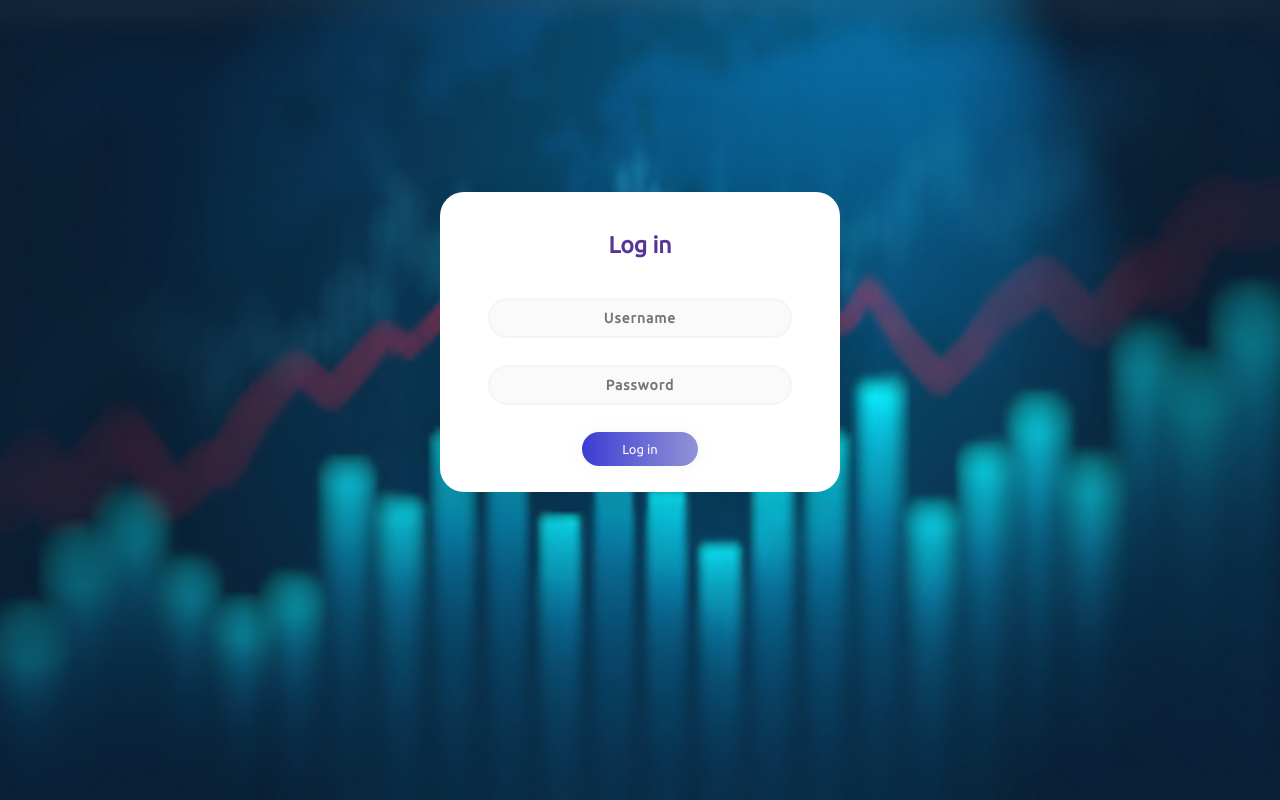
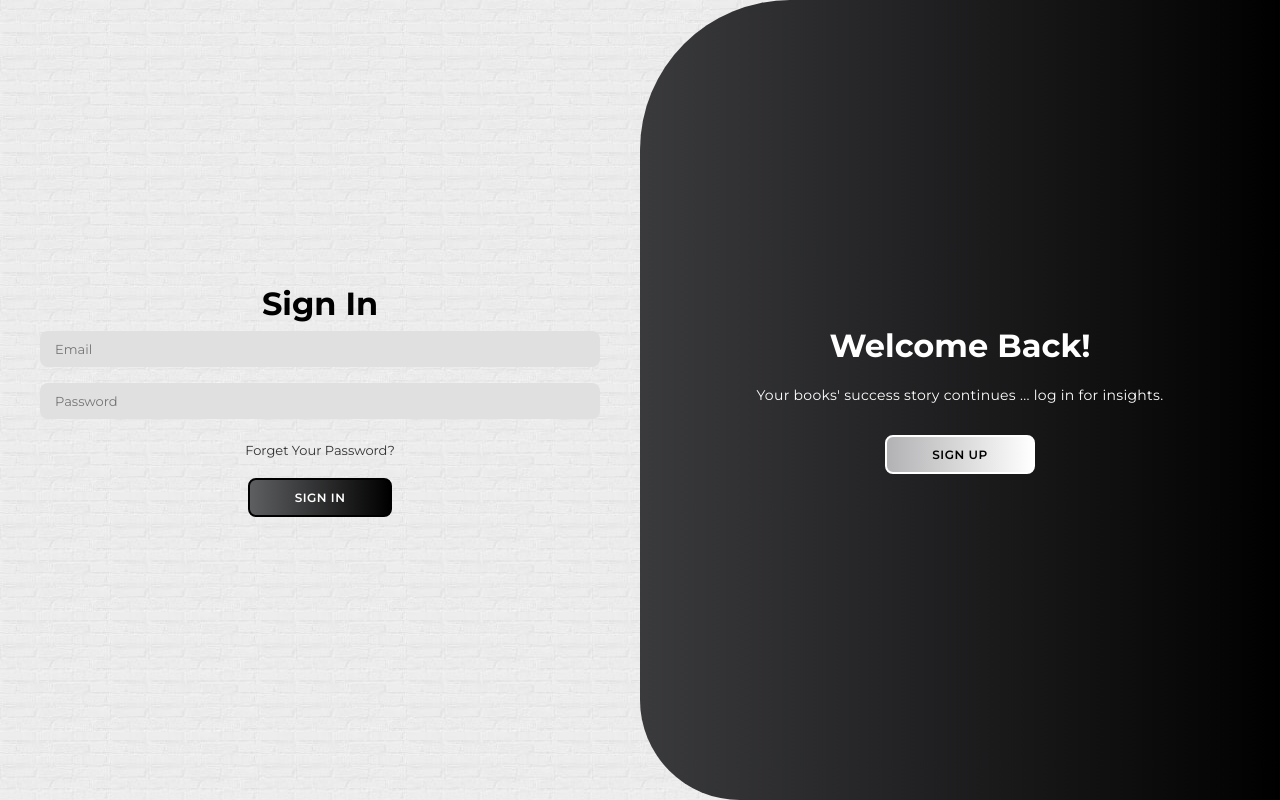
Before and after one commit to AnujMR/BookBuzz, a Flask app: page / in a window 1280 px wide. Run offline with Flask 3, Linux system fonts and the light colour scheme; some libraries are stand-ins or nearby versions.

Commit message:
Signup Page created

```diff
--- a/app.py
+++ b/app.py
@@ -1,4 +1,5 @@
-from flask import Flask, render_template, request
+from flask import Flask, render_template, redirect, request, session
+from flask_session import Session
 import os
 import openai
 openai.organization = "org-pTFO2JxZoSba7tx1UEqvixSo"
@@ -6,18 +7,67 @@ openai.api_key = "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"
 openai.Model.list()
 from analysis import saveChart, loadDataset
 from qualityChecker import checkQuality
-from firebase_config import getUserById, getUserByPass
+from firebase_config import getUserById, getUserByPass, registerUser
 from salesPrediction import predictSales
 import json
 
 app = Flask(__name__)
+app.config["SESSION_PERMANENT"] = False
+app.config["SESSION_TYPE"] = "filesystem"
 admin = None
+Session(app)
+
+def clearSessionData():
+    try:
+        session["id"] = None
+        session["username"] = None
+        session["password"] = None
+        session["email"] = None
+        session["databaseType"] = None
+        session["path"] = None
+
+    except Exception as e:
+        print("Exception occured while clearing session data: ", e)
+
+def setSessionData(user):
+    try:
+        session["id"] = user["id"]
+        session["username"] = user["username"]
+        session["password"] = user["password"]
+        session["email"] = user["email"]
+
+        if user["databaseType"]:
+            session["databaseType"] = user["databaseType"]
+
+        if user["path"]:
+            session["path"] = user["path"]
+
+    except Exception as e:
+        print("Exception occured while setting session data: ", e)
+
+def getSessionData():
+    try:
+        global admin
+        admin = {
+                "id" : session.get("id"),
+                "username" : session.get("username"),
+                "password" : session.get("password"),
+                "email" : session.get("email"),
+                "databaseType" : session.get("databaseType"),
+                "path" : session.get("path")
+            }
+        return True
+    except Exception as e:
+        print("Exception occured while getting session data : ", e)
+        return False
+
 
 @app.route('/', methods=['GET', 'POST'])
 def loginPage():
+    global admin
     if request.method == 'POST':
-        global admin
         admin = getUserByPass(request.form['username'], request.form['password'])
+        setSessionData(admin)
         print(admin)
         # print(request.form)
         if admin != None:
@@ -26,7 +76,41 @@ def loginPage():
             print("Invalid Credentials!")
             return json.dumps({"status" : False})
     else:
-        return render_template('loginPage.html')
+        if session.get("username") == None:
+            return render_template('signupPage.html')
+        else:
+            res = getSessionData()
+            if res:
+                return render_template('dashboard.ejs', user = admin)
+            else:
+                return render_template('signupPage.html')
+
+
+@app.route('/logout', methods=['GET', 'POST'])
+def logout():
+    clearSessionData()
+    return {"status" : True}
+
+
+@app.route('/signup', methods=['GET', 'POST'])
+def signup():
+    global admin
+    if request.method == 'POST':
+        body = {
+            "username" : request.form['username'],
+            "password" : request.form['password'],
+            "email" : request.form['email'],
+            "databaseType" : None,
+            "path" : None,
+        }
+        res = registerUser(body)
+        if(res["status"]):
+            admin = res["user"]
+            setSessionData(admin)
+            print(admin)
+            return {"status" : True}
+        else:
+            return {"status" : False}
 
 # @app.route('/getAdminDetails', methods=['GET', 'POST'])
 # def getAdminDetails():
@@ -38,7 +122,17 @@ def loginPage():
 
 @app.route('/dashboard', methods=['GET', 'POST'])
 def dashboardPage():
-    return render_template('dashboard.ejs', user = admin)
+    global admin
+    if session.get("username"):
+        res = getSessionData()
+        if res:
+            print("In Dashboard, User : ", admin)
+            return render_template('dashboard.ejs', user = admin)
+        else:
+            print("Exception occured while going to Dashboard")
+    else:
+        return redirect("/")
+
 
 @app.route('/bookInventory', methods=['GET', 'POST'])
 def bookInventoryPage():
@@ -89,9 +183,23 @@ def generatePost(promt):
     # print(response["choices"][0]["text"])
     return response["choices"][0]["text"]
 
+
+@app.route('/connectToDatabase',  methods=['GET', 'POST'])
+def connectToDatabase():
+    global admin
+    if request.method == 'POST':
+        res = loadDataset(app, admin, request.form["type"], request.form["path"])
+        if res["status"]:
+            setSessionData(res["user"])
+            getSessionData()
+            # admin = res["user"]
+
+    return redirect("/dashboard")
+    # return render_template('dashboard.ejs', user = admin)
+
 @app.route('/getAnalysis', methods=['GET', 'POST'])
 def getAnalysis():
-    loadDataset(app, "MONGO")
+    # loadDataset(app, "MONGO", "")
     res = saveChart()
     return res
 
--- /dev/null
+++ b/static/signupPagestyle.css
@@ -0,0 +1,223 @@
+@import url('https://fonts.googleapis.com/css2?family=Montserrat:wght@300;400;500;600;700&display=swap');
+
+*{
+    margin: 0;
+    padding: 0;
+    box-sizing: border-box;
+    font-family: 'Montserrat', sans-serif;
+}
+
+body{
+    background-color: #ffffff;
+    display: flex;
+    align-items: center;
+    justify-content: center;
+    flex-direction: column;
+    height: 100vh;
+}
+
+.container{
+    background-image: url("/static/banner-bg.jpg");
+    /* border-radius: 30px; */
+    position: relative;
+    overflow: hidden;
+    width: 100%;
+    min-height: 100%;
+}
+
+.container p{
+    font-size: 14px;
+    line-height: 20px;
+    letter-spacing: 0.3px;
+    margin: 20px 0;
+}
+
+.container span{
+    font-size: 12px;
+}
+
+.container a{
+    color: #333;
+    font-size: 13px;
+    text-decoration: none;
+    margin: 15px 0 10px;
+}
+
+.container .black-button{
+    /* background-color: #000000; */
+    background: linear-gradient(to right, #5e5f61, #000000);
+    color: #fff;
+    font-size: 12px;
+    padding: 10px 45px;
+    border: 2px solid rgb(0, 0, 0);
+    border-radius: 8px;
+    font-weight: 600;
+    letter-spacing: 0.5px;
+    text-transform: uppercase;
+    margin-top: 10px;
+    cursor: pointer;
+}
+
+.container .white-button{
+    /* background-color: #000000; */
+    background: linear-gradient(to right, #b2b2b4, #ffffff);
+    color: #000000;
+    font-size: 12px;
+    padding: 10px 45px;
+    border: 2px solid white;
+    border-radius: 8px;
+    font-weight: 600;
+    letter-spacing: 0.5px;
+    text-transform: uppercase;
+    margin-top: 10px;
+    cursor: pointer;
+}
+
+.container button.hidden{
+    background-color: transparent;
+    border-color: #fff;
+}
+
+.container form{
+    background-image: url("/static/banner-bg.jpg");
+    display: flex;
+    align-items: center;
+    justify-content: center;
+    flex-direction: column;
+    padding: 0 40px;
+    height: 100%;
+}
+
+.container input{
+    background-color: #e1e0e0;
+    border: none;
+    margin: 8px 0;
+    padding: 10px 15px;
+    font-size: 13px;
+    border-radius: 8px;
+    width: 100%;
+    outline: none;
+}
+
+.form-container{
+    position: absolute;
+    top: 0;
+    height: 100%;
+    transition: all 0.6s ease-in-out;
+}
+
+.sign-in{
+    left: 0;
+    width: 50%;
+    z-index: 2;
+}
+
+.container.active .sign-in{
+    transform: translateX(100%);
+}
+
+.sign-up{
+    left: 0;
+    width: 50%;
+    opacity: 0;
+    z-index: 1;
+}
+
+.container.active .sign-up{
+    transform: translateX(100%);
+    opacity: 1;
+    z-index: 5;
+    animation: move 0.6s;
+}
+
+@keyframes move{
+    0%, 49.99%{
+        opacity: 0;
+        z-index: 1;
+    }
+    50%, 100%{
+        opacity: 1;
+        z-index: 5;
+    }
+}
+
+.social-icons{
+    margin: 20px 0;
+}
+
+.social-icons a{
+    border: 1px solid #ccc;
+    border-radius: 20%;
+    display: inline-flex;
+    justify-content: center;
+    align-items: center;
+    margin: 0 3px;
+    width: 40px;
+    height: 40px;
+}
+
+.toggle-container{
+    position: absolute;
+    top: 0;
+    left: 50%;
+    width: 50%;
+    height: 100%;
+    overflow: hidden;
+    transition: all 0.6s ease-in-out;
+    border-radius: 150px 0 0 100px;
+    z-index: 1000;
+}
+
+.container.active .toggle-container{
+    transform: translateX(-100%);
+    border-radius: 0 150px 100px 0;
+}
+
+.toggle{
+    background-color: #322d3d;
+    height: 100%;
+    background: linear-gradient(to right, #74757a, #000000);
+    color: #fff;
+    position: relative;
+    left: -100%;
+    height: 100%;
+    width: 200%;
+    transform: translateX(0);
+    transition: all 0.6s ease-in-out;
+}
+
+.container.active .toggle{
+    transform: translateX(50%);
+}
+
+.toggle-panel{
+    position: absolute;
+    width: 50%;
+    height: 100%;
+    display: flex;
+    align-items: center;
+    justify-content: center;
+    flex-direction: column;
+    padding: 0 30px;
+    text-align: center;
+    top: 0;
+    transform: translateX(0);
+    transition: all 0.6s ease-in-out;
+}
+
+.toggle-left{
+    transform: translateX(-200%);
+}
+
+.container.active .toggle-left{
+    transform: translateX(0);
+}
+
+.toggle-right{
+    right: 0;
+    transform: translateX(0);
+}
+
+.container.active .toggle-right{
+    transform: translateX(200%);
+}
--- a/templates/signupPage.html
+++ b/templates/signupPage.html
@@ -0,0 +1,77 @@
+<!DOCTYPE html>
+<html lang="en">
+
+<head>
+    <meta charset="UTF-8">
+    <meta name="viewport" content="width=device-width, initial-scale=1.0">
+    <link rel="stylesheet" href="https://cdnjs.cloudflare.com/ajax/libs/font-awesome/6.4.2/css/all.min.css">
+    <link rel="stylesheet" href="/static/signupPagestyle.css">
+    <title>SignUp Page</title>
+</head>
+
+<body>
+
+    <div class="container" id="container">
+        <div class="form-container sign-up">
+            <form>
+                <h1>Create Account</h1>
+                <!-- <div class="social-icons">
+                    <a href="#" class="icon"><i class="fa-brands fa-google-plus-g"></i></a>
+                    <a href="#" class="icon"><i class="fa-brands fa-facebook-f"></i></a>
+                    <a href="#" class="icon"><i class="fa-brands fa-github"></i></a>
+                    <a href="#" class="icon"><i class="fa-brands fa-linkedin-in"></i></a>
+                </div>
+                <span>or use your email for registeration</span> -->
+                <input type="text" placeholder="Name">
+                <input type="email" placeholder="Email">
+                <input type="password" placeholder="Password">
+                <button class="black-button">Sign Up</button>
+            </form>
+        </div>
+        <div class="form-container sign-in">
+            <form>
+                <h1>Sign In</h1>
+                <!-- <div class="social-icons">
+                    <a href="#" class="icon"><i class="fa-brands fa-google-plus-g"></i></a>
+                    <a href="#" class="icon"><i class="fa-brands fa-facebook-f"></i></a>
+                    <a href="#" class="icon"><i class="fa-brands fa-github"></i></a>
+                    <a href="#" class="icon"><i class="fa-brands fa-linkedin-in"></i></a>
+                </div>
+                <span>or use your email password</span> -->
+                <input type="email" placeholder="Email">
+                <input type="password" placeholder="Password">
+                <a href="#">Forget Your Password?</a>
+                <button class="black-button">Sign In</button>
+            </form>
+        </div>
+        <div class="toggle-container">
+            <div class="toggle">
+                <div class="toggle-panel toggle-left">
+                    <h1>Welcome to BOOKBUZZ</h1>
+                    <p>Start the chapter of success for your book. Register for sales-boosting analytics.</p>
+
+                    <button class="hidden white-button" id="login">Sign In</button>
+                </div>
+                <div class="toggle-panel toggle-right">
+                    <h1>Welcome Back!</h1>
+                    <p>Your books' success story continues ... log in for insights.</p>
+                    <button class="hidden white-button" id="register">Sign Up</button>
+                </div>
+            </div>
+        </div>
+    </div>
+
+   <script>
+    const container = document.getElementById('container');
+    const registerBtn = document.getElementById('register');
+    const loginBtn = document.getElementById('login');
+
+    registerBtn.addEventListener('click', () => {
+    container.classList.add("active");});
+
+     loginBtn.addEventListener('click', () => {
+    container.classList.remove("active");});
+   </script>
+</body>
+
+</html>
```
Also changed, not shown: analysis.py (+70 -12 lines), firebase_config.py (+39 -4 lines), static/style.css (+87 -0 lines), templates/bookInventoryPage.html (+27 -5 lines), static/ratingvssales.png, static/yearlysales.png, 7 other files.
